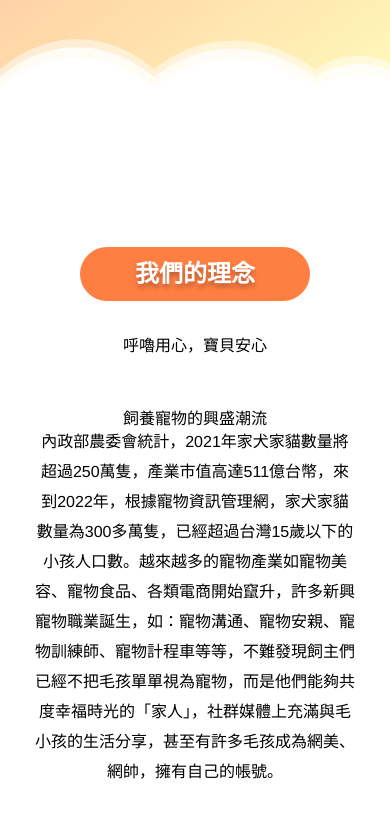
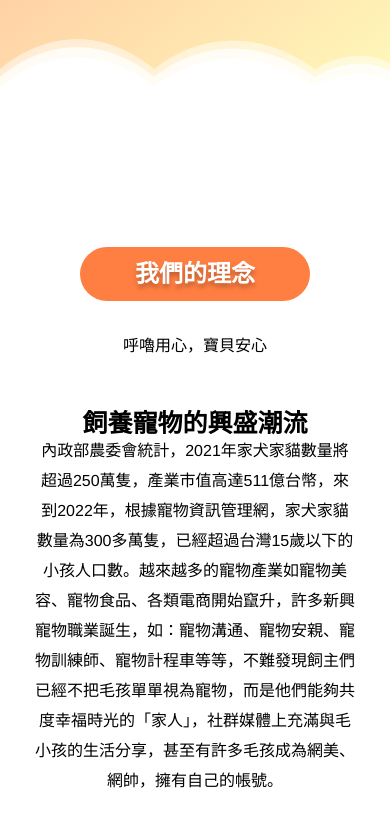
Before and after one commit to kulasisin/FURRURU, a plain HTML site: page about.html in a window 390 px wide. Shown: the part 353-1168 px from the top of the page. Drawn offline with nearby package versions, Linux system fonts and the light colour scheme; no server answers.

Commit message:
220813_1

```diff
--- a/style.css
+++ b/style.css
@@ -144,7 +144,6 @@ body {
   position: fixed;
   width: 100%;
   z-index: 1001;
-  padding: 0 20px;
 }
 
 .navbar .container {
@@ -823,3 +822,20 @@ h2 {
     margin: 20px auto 0 auto;
   }
 }
+/* about.html */
+.platform_content {
+  font-size: 30px;
+  line-height: 1.5;
+}
+
+h3 {
+  font-size: 40px;
+  font-weight: bolder;
+}
+
+@media (max-width: 576px) {
+  h3 {
+    font-size: 25px;
+    font-weight: bolder;
+  }
+}
```
